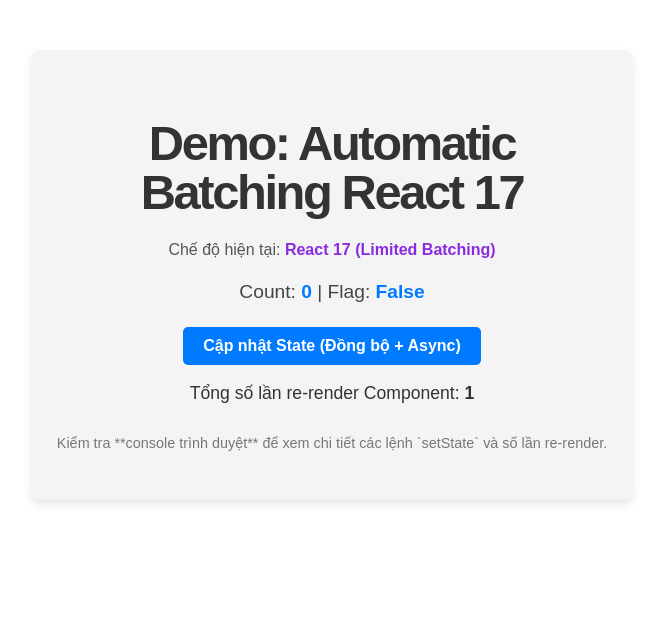
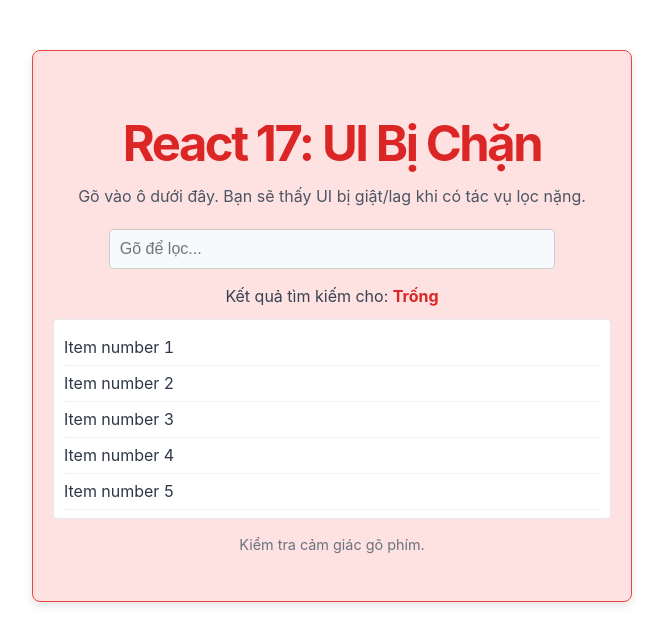
Before and after one commit to toanlehcm/demo_reactjs, a React (Create React App) app: page / in a window 1280 px wide. Shown: the top 644 px of the page, without its empty margins (308-971 px from the left). Built offline with nearby package versions, Linux system fonts and the light colour scheme.

Commit message:
- Demo useTransition.

```diff
--- /dev/null
+++ b/src/containers/WithoutUseTransition/index.jsx
@@ -0,0 +1,121 @@
+import React, { useState, useMemo } from "react";
+// Nếu dùng React 17, đảm bảo bạn có dòng này trong src/index.js:
+// import ReactDOM from 'react-dom';
+// ReactDOM.render(<App />, document.getElementById('root'));
+
+// Giả lập một danh sách lớn để mô phỏng tác vụ nặng.
+const ALL_ITEMS = Array.from(
+  { length: 20000 },
+  (_, i) => `Item number ${i + 1}`
+);
+
+// Hàm mô phỏng tác vụ nặng: Lọc danh sách và làm chậm CPU.
+function filterHeavy(query, items) {
+  // Simulate CPU-intensive work.
+  for (let i = 0; i < 1000000000; i++) {
+    /* Do nothing */
+  }
+  return items.filter((item) =>
+    item.toLowerCase().includes(query.toLowerCase())
+  );
+}
+
+export default function WithoutUseTransition() {
+  const [inputValue, setInputValue] = useState("");
+  const [filterQuery, setFilterQuery] = useState(""); // State để lọc danh sách.
+
+  // Xử lý khi input thay đổi
+  const handleChange = (e) => {
+    const value = e.target.value;
+    setInputValue(value); // Cập nhật input (cần phản hồi ngay lập tức)
+
+    // Cập nhật filterQuery và kích hoạt tác vụ lọc nặng
+    // Trong React 17, cập nhật này cũng được coi là khẩn cấp
+    setFilterQuery(value);
+  };
+
+  // Sử dụng useMemo để tránh lọc lại nếu query không đổi (nhưng vẫn sẽ render khi query đổi)
+  const filteredItems = useMemo(() => {
+    console.log(`[R17] Lọc danh sách cho: "${filterQuery}"`);
+    return filterHeavy(filterQuery, ALL_ITEMS).slice(0, 50); // Chỉ hiển thị 50 kết quả đầu
+  }, [filterQuery]); // Chạy lại khi filterQuery thay đổi
+
+  return (
+    <div style={containerStyle}>
+      <h1 style={headerStyle}>React 17: UI Bị Chặn</h1>
+      <p style={descriptionStyle}>
+        Gõ vào ô dưới đây. Bạn sẽ thấy UI bị giật/lag khi có tác vụ lọc nặng.
+      </p>
+
+      <input
+        type="text"
+        value={inputValue}
+        onChange={handleChange}
+        placeholder="Gõ để lọc..."
+        style={inputStyle}
+      />
+
+      <p style={statusStyle}>
+        Kết quả tìm kiếm cho:{" "}
+        <span style={highlightStyle}>{filterQuery || "Trống"}</span>
+      </p>
+
+      <div style={listContainerStyle}>
+        {filteredItems.length === 0 && inputValue !== "" ? (
+          <p style={noResultStyle}>Không tìm thấy kết quả.</p>
+        ) : (
+          <ul style={ulStyle}>
+            {filteredItems.map((item, index) => (
+              <li key={index} style={liStyle}>
+                {item}
+              </li>
+            ))}
+          </ul>
+        )}
+      </div>
+      <p style={noteStyle}>Kiểm tra cảm giác gõ phím.</p>
+    </div>
+  );
+}
+
+// Basic Styles
+const containerStyle = {
+  fontFamily: "Inter, sans-serif",
+  textAlign: "center",
+  padding: "20px",
+  backgroundColor: "#FEE2E2", // red-100 for R17
+  borderRadius: "8px",
+  maxWidth: "600px",
+  margin: "50px auto",
+  boxShadow: "0 4px 8px rgba(0,0,0,0.1)",
+  border: "1px solid #EF4444", // red-500
+};
+
+const headerStyle = { color: "#DC2626", marginBottom: "15px" }; // red-600
+const descriptionStyle = { color: "#4B5563", marginBottom: "20px" };
+const inputStyle = {
+  width: "80%",
+  padding: "10px",
+  fontSize: "1em",
+  border: "1px solid #CCC",
+  borderRadius: "4px",
+  marginBottom: "15px",
+};
+const statusStyle = { color: "#374151", marginBottom: "10px" };
+const highlightStyle = { fontWeight: "bold", color: "#DC2626" };
+const listContainerStyle = {
+  height: "200px",
+  overflowY: "auto",
+  border: "1px solid #E5E7EB",
+  borderRadius: "4px",
+  backgroundColor: "#FFF",
+  padding: "10px",
+};
+const ulStyle = { listStyleType: "none", padding: "0" };
+const liStyle = {
+  padding: "5px 0",
+  borderBottom: "1px dotted #E5E7EB",
+  textAlign: "left",
+};
+const noResultStyle = { color: "#EF4444", fontStyle: "italic" };
+const noteStyle = { fontSize: "0.9em", color: "#6B7280", marginTop: "15px" };
--- a/src/index.js
+++ b/src/index.js
@@ -1,10 +1,11 @@
 import React from "react";
 import ReactDOM from "react-dom";
 import "./style.css";
-import AutomaticBatching from "./containers/NewFeaturesReact17";
+// import AutomaticBatching from "./containers/AutomaticBatching";
+import WithoutUseTransition from "./containers/WithoutUseTransition";
 
 function App() {
-  return <AutomaticBatching />;
+  return <WithoutUseTransition />;
 }
 
 const rootElement = document.getElementById("app");
```
Also changed, not shown: src/containers/AutomaticBatching/index.jsx (renamed from src/containers/NewFeaturesReact17/index.jsx).
